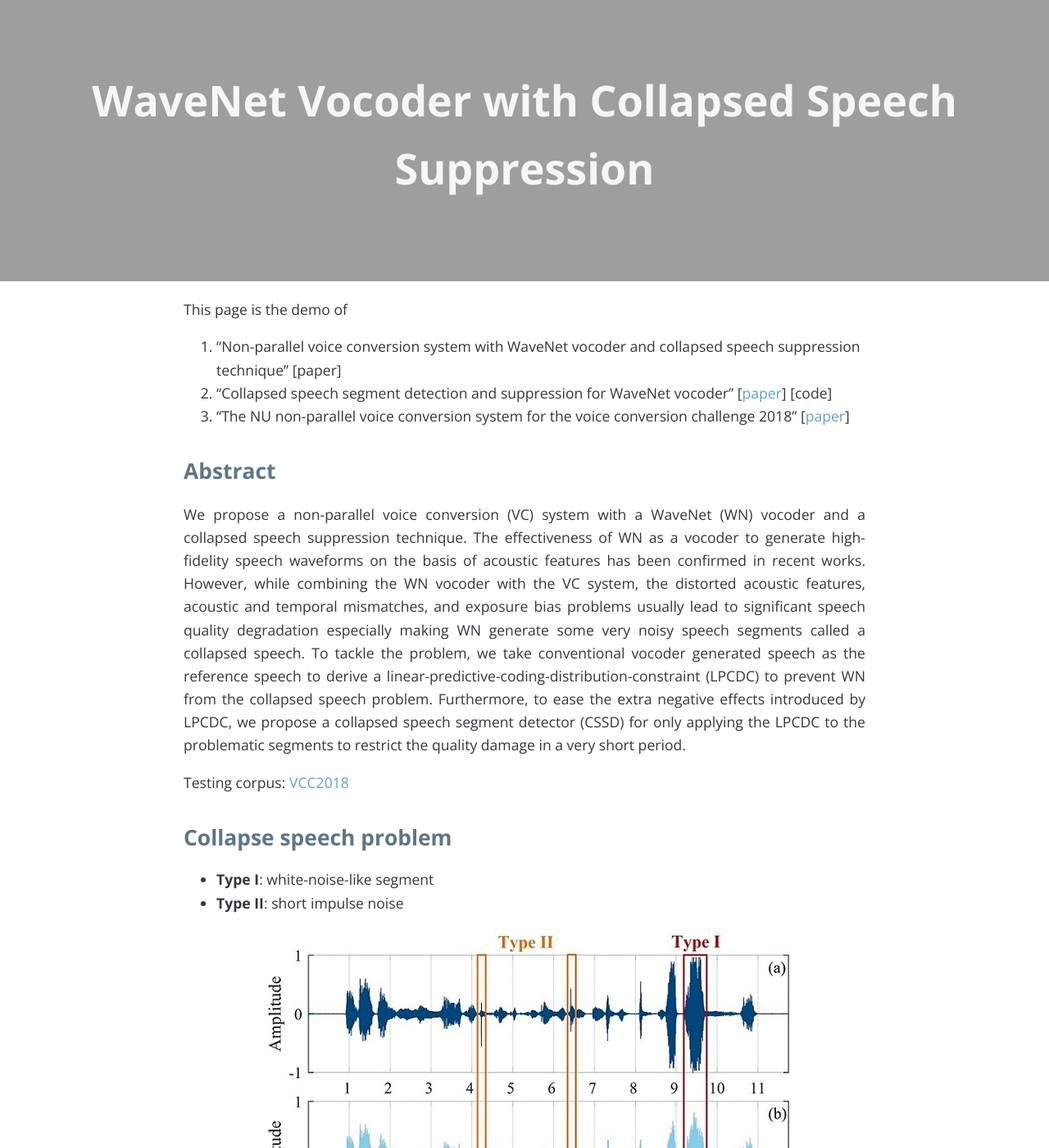
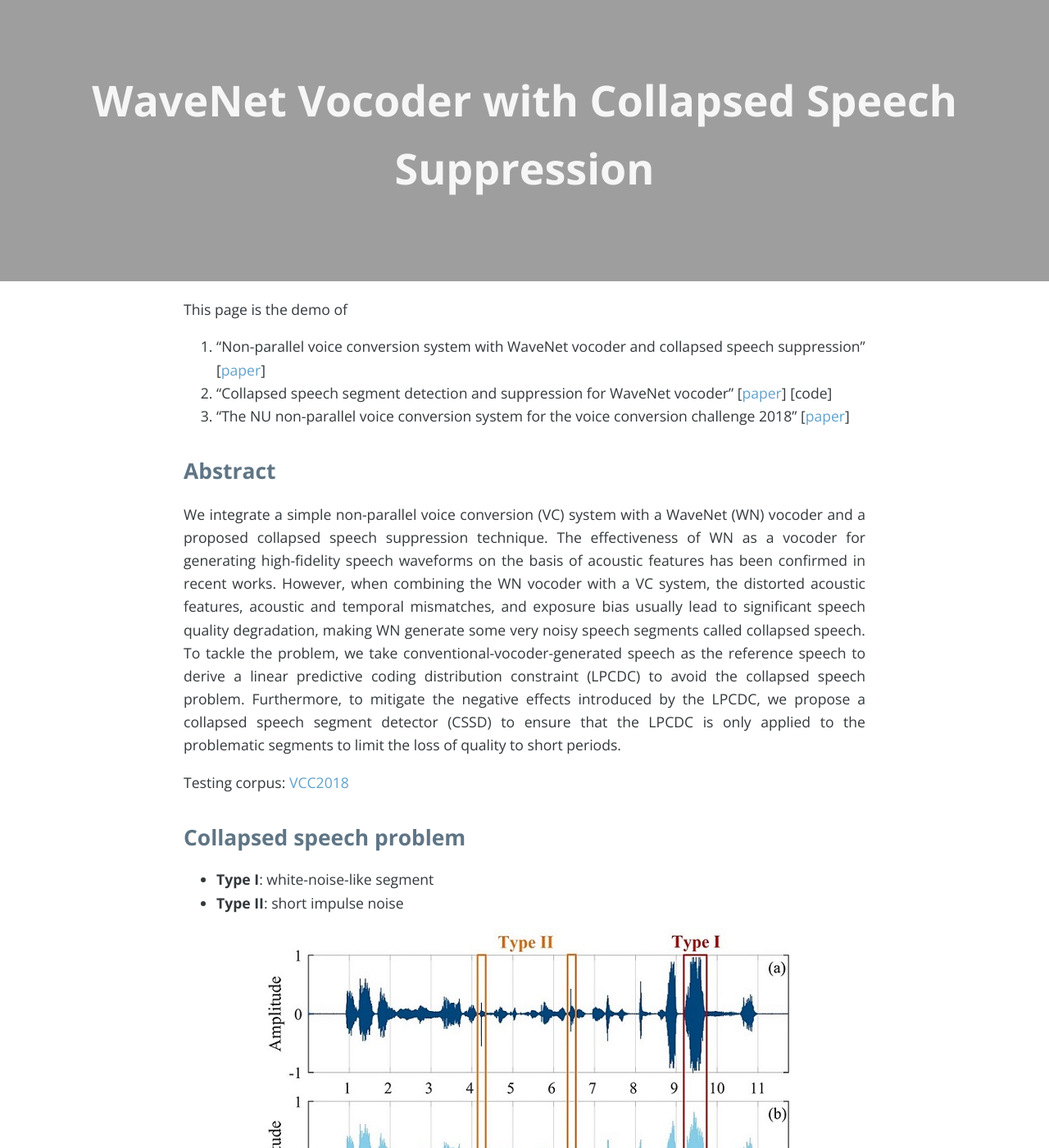
Before and after one commit to bigpon/LpcConstrainedWaveNet_demo, a Jekyll site: the page built from index.md, in a window 1280 px wide and 1400 px high. Shown: the whole window at 82% size. Built offline with Jekyll 4.4.1, drawn with Linux system fonts in a browser that asks for light colours; nearby versions of some CDN libraries; comment, search, counter and statistics services are not loaded; some of the changed lines change nothing that is shown; some of the changed text lies outside the part shown.

Commit message:
update figures and paper link

```diff
--- a/index.md
+++ b/index.md
@@ -2,19 +2,19 @@
 layout: default
 ---
 This page is the demo of
-1. "Non-parallel voice conversion system with WaveNet vocoder and collapsed speech suppression technique" [paper]
+1. "Non-parallel voice conversion system with WaveNet vocoder and collapsed speech suppression" [[paper](https://arxiv.org/abs/2003.11750)]
 2. "Collapsed speech segment detection and suppression for WaveNet vocoder" [[paper](https://arxiv.org/abs/1804.11055)] [code]
 3. "The NU non-parallel voice conversion system for the voice conversion challenge 2018" [[paper](https://easychair.org/publications/preprint/mzNP)]
 
 ## **Abstract**
-<p align="justify"> We propose a non-parallel voice conversion (VC) system with a WaveNet (WN) vocoder and a collapsed speech suppression technique. The effectiveness of WN as a vocoder to generate high-fidelity speech waveforms on the basis of acoustic features has been confirmed in recent works. However, while combining the WN vocoder with the VC system, the distorted acoustic features, acoustic and temporal mismatches, and exposure bias problems usually lead to significant speech quality degradation especially making WN generate some very noisy speech segments called a collapsed speech. To tackle the problem, we take conventional vocoder generated speech as the reference speech to derive a linear-predictive-coding-distribution-constraint (LPCDC) to prevent WN from the collapsed speech problem. Furthermore, to ease the extra negative effects introduced by LPCDC, we propose a collapsed speech segment detector (CSSD) for only applying the LPCDC to the problematic segments to restrict the quality damage in a very short period. </p>
+<p align="justify"> We integrate a simple non-parallel voice conversion (VC) system with a WaveNet (WN) vocoder and a proposed collapsed speech suppression technique. The effectiveness of WN as a vocoder for generating high-fidelity speech waveforms on the basis of acoustic features has been confirmed in recent works. However, when combining the WN vocoder with a VC system, the distorted acoustic features, acoustic and temporal mismatches, and exposure bias usually lead to significant speech quality degradation, making WN generate some very noisy speech segments called collapsed speech. To tackle the problem, we take conventional-vocoder-generated speech as the reference speech to derive a linear predictive coding distribution constraint (LPCDC) to avoid the collapsed speech problem. Furthermore, to mitigate the negative effects introduced by the LPCDC, we propose a collapsed speech segment detector (CSSD) to ensure that the LPCDC is only applied to the problematic segments to limit the loss of quality to short periods. </p>
 Testing corpus: [VCC2018](http://www.vc-challenge.org/)
 
-## **Collapse speech problem**
+## **Collapsed speech problem**
 - **Type I**: white-noise-like segment
 - **Type II**: short impulse noise
 <center><img src="res/figure/collapsed_speech_problem.jpg" ></center>
-Figure (a): WN-generated waveforms w/ the collapsed speech
+Figure (a): WN-generated waveforms w/ collapsed speech.
 Figure (b): WN-generated waveforms w/ LPCDC and CSSD.
 
 ## **Collapsed speech segment detection (CSSD)**
@@ -22,9 +22,10 @@
 <center><img src="res/figure/waveform_envelope_extraction.jpg" ></center>
 - Compared with the reference
 <center><img src="res/figure/waveform_comparison.jpg" ></center>
-Figure (a): WN-generated waveforms w/ the collapsed speech
-Figure (b): WORLD-generated waveforms (reference)
-Figure (c): Detected waveform shapes
+Figure (a): WN-generated waveforms w/ collapsed speech.
+Figure (b): WORLD-generated waveforms (reference).
+Figure (c): Extracted waveform envelopes.
+Figure (d): Difference in waveform envelope.
 
 ## **LPC distribution constraint (LPCDC)**
 - Constrain the WN-predicted PMF with the LPC PMF
@@ -38,48 +39,48 @@
 ## **Speaker voice conversion (Non-parallel)**
 - **Intra** gender conversion
 
-| Vocoder       | Female (SF4->TF1)                                                                                   | Male (SM3->TM1)                                                                                     |
-|:--------------|:---------------------------------------------------------------------------------------------------:|:---------------------------------------------------------------------------------------------------:|
-| **Source**    | <audio src="res/audio/Natural/SF4/30005.wav" controls preload></audio>                              | <audio src="res/audio/Natural/SM3/30033.wav" controls preload></audio>                              |
-| **Target**    | <audio src="res/audio/Natural/TF1/30005.wav" controls preload></audio>                              | <audio src="res/audio/Natural/TM1/30033.wav" controls preload></audio>                              |
-| Target + WN   | <audio src="res/audio/WaveNet/TF1/30005.wav" controls preload></audio>                              | <audio src="res/audio/WaveNet/TM1/30033.wav" controls preload></audio>                              |
-|               |                                          **Collapsed-free**                                         |                                          **Collapsed-free**                                         |
-| DNN + WN      | <audio src="res/audio/CollapsedFree/VCC2SF4-VCC2TF1/DNN+WN/30023.wav" controls preload></audio>     | <audio src="res/audio/CollapsedFree/VCC2SM3-VCC2TM1/DNN+WN/30021.wav" controls preload></audio>     |
-| DMDN + WN     | <audio src="res/audio/CollapsedFree/VCC2SF4-VCC2TF1/DMDN+WN/30023.wav" controls preload></audio>    | <audio src="res/audio/CollapsedFree/VCC2SM3-VCC2TM1/DMDN+WN/30021.wav" controls preload></audio>    |
-| DMDN + WD     | <audio src="res/audio/CollapsedFree/VCC2SF4-VCC2TF1/DMDN+WD/30023.wav" controls preload></audio>    | <audio src="res/audio/CollapsedFree/VCC2SM3-VCC2TM1/DMDN+WD/30021.wav" controls preload></audio>    |
-| DMDN + LPCDC  | <audio src="res/audio/CollapsedFree/VCC2SF4-VCC2TF1/DMDN+LPCDC/30023.wav" controls preload></audio> | <audio src="res/audio/CollapsedFree/VCC2SM3-VCC2TM1/DMDN+LPCDC/30021.wav" controls preload></audio> |
-|               |                                            **Collapsed**                                            |                                            **Collapsed**                                            |
-| DNN + WN      | <audio src="res/audio/Collapsed/VCC2SF4-VCC2TF1/DNN+WN/30005.wav" controls preload></audio>         | <audio src="res/audio/Collapsed/VCC2SM3-VCC2TM1/DNN+WN/30033.wav" controls preload></audio>         |
-| DMDN + WN     | <audio src="res/audio/Collapsed/VCC2SF4-VCC2TF1/DMDN+WN/30005.wav" controls preload></audio>        | <audio src="res/audio/Collapsed/VCC2SM3-VCC2TM1/DMDN+WN/30033.wav" controls preload></audio>        |
-| DMDN + WD     | <audio src="res/audio/Collapsed/VCC2SF4-VCC2TF1/DMDN+WD/30005.wav" controls preload></audio>        | <audio src="res/audio/Collapsed/VCC2SM3-VCC2TM1/DMDN+WD/30033.wav" controls preload></audio>        |
-| DMDN + LPCDC  | <audio src="res/audio/Collapsed/VCC2SF4-VCC2TF1/DMDN+LPCDC/30005.wav" controls preload></audio>     | <audio src="res/audio/Collapsed/VCC2SM3-VCC2TM1/DMDN+LPCDC/30033.wav" controls preload></audio>     |
-| Proposed      | <audio src="res/audio/Collapsed/VCC2SF4-VCC2TF1/Proposed/30005.wav" controls preload></audio>       | <audio src="res/audio/Collapsed/VCC2SM3-VCC2TM1/Proposed/30033.wav" controls preload></audio>       |
+| Vocoder | Female (SF4->TF1) | Male (SM3->TM1) |
+|:--------|:-----------------:|:---------------:|
+| **Source** | <audio src="res/audio/Natural/SF4/30005.wav" controls preload></audio> | <audio src="res/audio/Natural/SM3/30033.wav" controls preload></audio> |
+| **Target** | <audio src="res/audio/Natural/TF1/30005.wav" controls preload></audio> | <audio src="res/audio/Natural/TM1/30033.wav" controls preload></audio> |
+| Target + WN | <audio src="res/audio/WaveNet/TF1/30005.wav" controls preload></audio> | <audio src="res/audio/WaveNet/TM1/30033.wav" controls preload></audio> |
+|  | **Collapsed-free** | **Collapsed-free** |
+| DNN + WN | <audio src="res/audio/CollapsedFree/VCC2SF4-VCC2TF1/DNN+WN/30023.wav" controls preload></audio> | <audio src="res/audio/CollapsedFree/VCC2SM3-VCC2TM1/DNN+WN/30021.wav" controls preload></audio> |
+| **DMDN + WN** | <audio src="res/audio/CollapsedFree/VCC2SF4-VCC2TF1/DMDN+WN/30023.wav" controls preload></audio> | <audio src="res/audio/CollapsedFree/VCC2SM3-VCC2TM1/DMDN+WN/30021.wav" controls preload></audio> |
+| DMDN + WORLD | <audio src="res/audio/CollapsedFree/VCC2SF4-VCC2TF1/DMDN+WD/30023.wav" controls preload></audio> | <audio src="res/audio/CollapsedFree/VCC2SM3-VCC2TM1/DMDN+WD/30021.wav" controls preload></audio> |
+| DMDN + LPCDC | <audio src="res/audio/CollapsedFree/VCC2SF4-VCC2TF1/DMDN+LPCDC/30023.wav" controls preload></audio> | <audio src="res/audio/CollapsedFree/VCC2SM3-VCC2TM1/DMDN+LPCDC/30021.wav" controls preload></audio> |
+|  | **Collapsed** | **Collapsed** |
+| DNN + WN | <audio src="res/audio/Collapsed/VCC2SF4-VCC2TF1/DNN+WN/30005.wav" controls preload></audio> | <audio src="res/audio/Collapsed/VCC2SM3-VCC2TM1/DNN+WN/30033.wav" controls preload></audio> |
+| DMDN + WN | <audio src="res/audio/Collapsed/VCC2SF4-VCC2TF1/DMDN+WN/30005.wav" controls preload></audio> | <audio src="res/audio/Collapsed/VCC2SM3-VCC2TM1/DMDN+WN/30033.wav" controls preload></audio> |
+| DMDN + WORLD | <audio src="res/audio/Collapsed/VCC2SF4-VCC2TF1/DMDN+WD/30005.wav" controls preload></audio> | <audio src="res/audio/Collapsed/VCC2SM3-VCC2TM1/DMDN+WD/30033.wav" controls preload></audio> |
+| DMDN + LPCDC | <audio src="res/audio/Collapsed/VCC2SF4-VCC2TF1/DMDN+LPCDC/30005.wav" controls preload></audio> | <audio src="res/audio/Collapsed/VCC2SM3-VCC2TM1/DMDN+LPCDC/30033.wav" controls preload></audio> |
+|  **DMDN + LPCDC + CSSD** | <audio src="res/audio/Collapsed/VCC2SF4-VCC2TF1/Proposed/30005.wav" controls preload></audio> | <audio src="res/audio/Collapsed/VCC2SM3-VCC2TM1/Proposed/30033.wav" controls preload></audio> |
 
 <br />
 - **Inter** gender conversion
 
-| Vocoder       | Female (SF3->TM2)                                                                                   | Male (SM4->TF2)                                                                                     |
-|:--------------|:---------------------------------------------------------------------------------------------------:|:---------------------------------------------------------------------------------------------------:|
-| **Source**    | <audio src="res/audio/Natural/SF3/30017.wav" controls preload></audio>                              | <audio src="res/audio/Natural/SM4/30019.wav" controls preload></audio>                              |
-| **Target**    | <audio src="res/audio/Natural/TM2/30017.wav" controls preload></audio>                              | <audio src="res/audio/Natural/TF2/30019.wav" controls preload></audio>                              |
-| Target + WN   | <audio src="res/audio/WaveNet/TM2/30017.wav" controls preload></audio>                              | <audio src="res/audio/WaveNet/TF2/30019.wav" controls preload></audio>                              |
-|               |                                          **Collapsed-free**                                         |                                          **Collapsed-free**                                         |
-| DNN + WN      | <audio src="res/audio/CollapsedFree/VCC2SF3-VCC2TM2/DNN+WN/30003.wav" controls preload></audio>     | <audio src="res/audio/CollapsedFree/VCC2SM4-VCC2TF2/DNN+WN/30019.wav" controls preload></audio>     |
-| DMDN + WN     | <audio src="res/audio/CollapsedFree/VCC2SF3-VCC2TM2/DMDN+WN/30003.wav" controls preload></audio>    | <audio src="res/audio/CollapsedFree/VCC2SM4-VCC2TF2/DMDN+WN/30019.wav" controls preload></audio>    |
-| DMDN + WD     | <audio src="res/audio/CollapsedFree/VCC2SF3-VCC2TM2/DMDN+WD/30003.wav" controls preload></audio>    | <audio src="res/audio/CollapsedFree/VCC2SM4-VCC2TF2/DMDN+WD/30019.wav" controls preload></audio>    |
-| DMDN + LPCDC  | <audio src="res/audio/CollapsedFree/VCC2SF3-VCC2TM2/DMDN+LPCDC/30003.wav" controls preload></audio> | <audio src="res/audio/CollapsedFree/VCC2SM4-VCC2TF2/DMDN+LPCDC/30019.wav" controls preload></audio> |
-|               |                                            **Collapsed**                                            |                                            **Collapsed**                                            |
-| DNN + WN      | <audio src="res/audio/Collapsed/VCC2SF3-VCC2TM2/DNN+WN/30017.wav" controls preload></audio>         | <audio src="res/audio/Collapsed/VCC2SM4-VCC2TF2/DNN+WN/30005.wav" controls preload></audio>         |
-| DMDN + WN     | <audio src="res/audio/Collapsed/VCC2SF3-VCC2TM2/DMDN+WN/30017.wav" controls preload></audio>        | <audio src="res/audio/Collapsed/VCC2SM4-VCC2TF2/DMDN+WN/30005.wav" controls preload></audio>        |
-| DMDN + WD     | <audio src="res/audio/Collapsed/VCC2SF3-VCC2TM2/DMDN+WD/30017.wav" controls preload></audio>        | <audio src="res/audio/Collapsed/VCC2SM4-VCC2TF2/DMDN+WD/30005.wav" controls preload></audio>        |
-| DMDN + LPCDC  | <audio src="res/audio/Collapsed/VCC2SF3-VCC2TM2/DMDN+LPCDC/30017.wav" controls preload></audio>     | <audio src="res/audio/Collapsed/VCC2SM4-VCC2TF2/DMDN+LPCDC/30005.wav" controls preload></audio>     |
-| Proposed      | <audio src="res/audio/Collapsed/VCC2SF3-VCC2TM2/Proposed/30017.wav" controls preload></audio>       | <audio src="res/audio/Collapsed/VCC2SM4-VCC2TF2/Proposed/30005.wav" controls preload></audio>       |
+| Vocoder | Female (SF3->TM2) | Male (SM4->TF2) |
+|:--------|:-----------------:|:---------------:|
+| **Source** | <audio src="res/audio/Natural/SF3/30017.wav" controls preload></audio> | <audio src="res/audio/Natural/SM4/30019.wav" controls preload></audio> |
+| **Target** | <audio src="res/audio/Natural/TM2/30017.wav" controls preload></audio> | <audio src="res/audio/Natural/TF2/30019.wav" controls preload></audio> |
+| Target + WN | <audio src="res/audio/WaveNet/TM2/30017.wav" controls preload></audio> | <audio src="res/audio/WaveNet/TF2/30019.wav" controls preload></audio> |
+|  | **Collapsed-free** | **Collapsed-free** |
+| DNN + WN | <audio src="res/audio/CollapsedFree/VCC2SF3-VCC2TM2/DNN+WN/30003.wav" controls preload></audio> | <audio src="res/audio/CollapsedFree/VCC2SM4-VCC2TF2/DNN+WN/30019.wav" controls preload></audio> |
+| **DMDN + WN** | <audio src="res/audio/CollapsedFree/VCC2SF3-VCC2TM2/DMDN+WN/30003.wav" controls preload></audio> | <audio src="res/audio/CollapsedFree/VCC2SM4-VCC2TF2/DMDN+WN/30019.wav" controls preload></audio> |
+| DMDN + WORLD | <audio src="res/audio/CollapsedFree/VCC2SF3-VCC2TM2/DMDN+WD/30003.wav" controls preload></audio> | <audio src="res/audio/CollapsedFree/VCC2SM4-VCC2TF2/DMDN+WD/30019.wav" controls preload></audio> |
+| DMDN + LPCDC | <audio src="res/audio/CollapsedFree/VCC2SF3-VCC2TM2/DMDN+LPCDC/30003.wav" controls preload></audio> | <audio src="res/audio/CollapsedFree/VCC2SM4-VCC2TF2/DMDN+LPCDC/30019.wav" controls preload></audio> |
+|  | **Collapsed** | **Collapsed** |
+| DNN + WN | <audio src="res/audio/Collapsed/VCC2SF3-VCC2TM2/DNN+WN/30017.wav" controls preload></audio> | <audio src="res/audio/Collapsed/VCC2SM4-VCC2TF2/DNN+WN/30005.wav" controls preload></audio> |
+| DMDN + WN | <audio src="res/audio/Collapsed/VCC2SF3-VCC2TM2/DMDN+WN/30017.wav" controls preload></audio> | <audio src="res/audio/Collapsed/VCC2SM4-VCC2TF2/DMDN+WN/30005.wav" controls preload></audio> |
+| DMDN + WORLD | <audio src="res/audio/Collapsed/VCC2SF3-VCC2TM2/DMDN+WD/30017.wav" controls preload></audio> | <audio src="res/audio/Collapsed/VCC2SM4-VCC2TF2/DMDN+WD/30005.wav" controls preload></audio> |
+| DMDN + LPCDC | <audio src="res/audio/Collapsed/VCC2SF3-VCC2TM2/DMDN+LPCDC/30017.wav" controls preload></audio> | <audio src="res/audio/Collapsed/VCC2SM4-VCC2TF2/DMDN+LPCDC/30005.wav" controls preload></audio> |
+| **DMDN + LPCDC + CSSD** | <audio src="res/audio/Collapsed/VCC2SF3-VCC2TM2/Proposed/30017.wav" controls preload></audio> | <audio src="res/audio/Collapsed/VCC2SM4-VCC2TF2/Proposed/30005.wav" controls preload></audio> |
 
 <br />
-- Subjective results I: **MOS**
+- Subjective evaluation I: **MOS** of naturalness.
 <center><img src="res/figure/MOS.jpg" ></center>
 <br />
-- Subjective results II: **Similarity**
+- Subjective evaluation II: **Speaker similarity**
 <center><img src="res/figure/Similarity.jpg" ></center>
 
 <br />
```
Also changed, not shown: res/figure/MOS.jpg, res/figure/Similarity.jpg, res/figure/WN_CSSD_LPCDC.jpg, res/figure/waveform_comparison.jpg, 5 other files.
